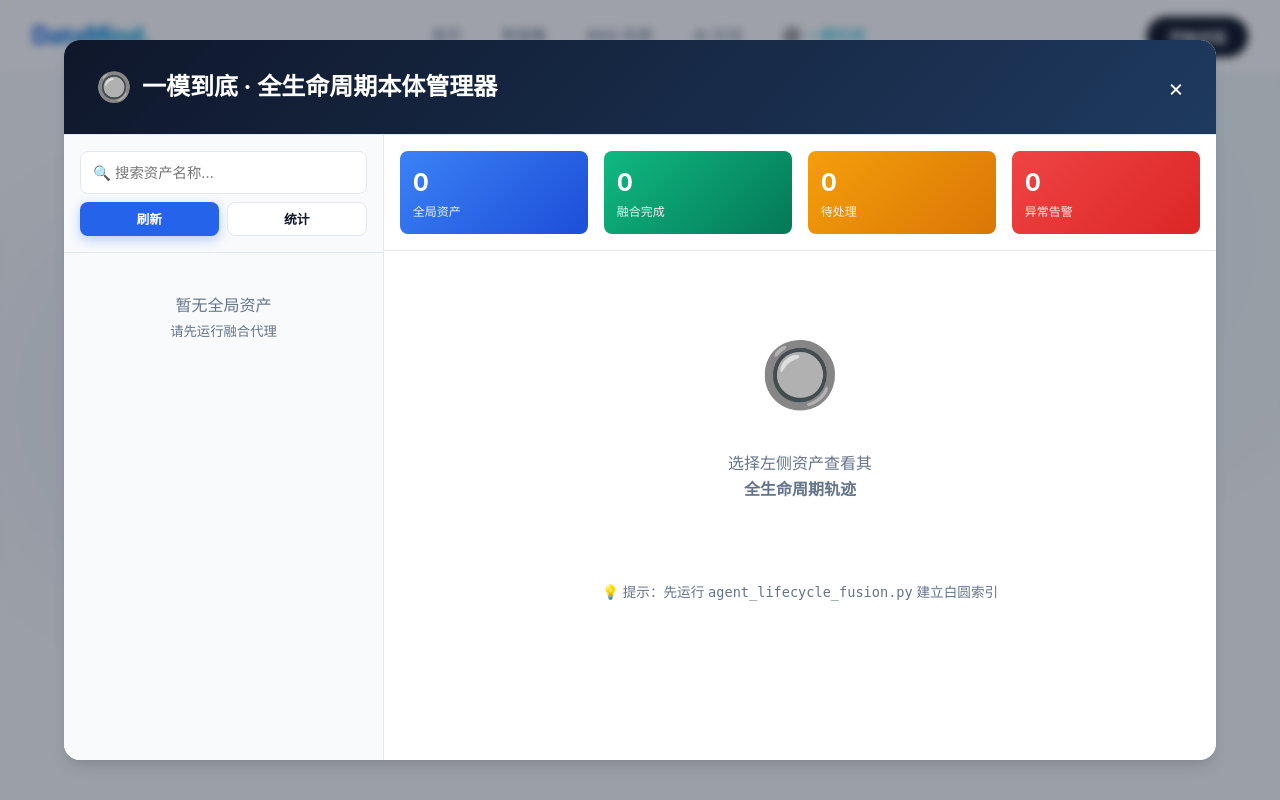
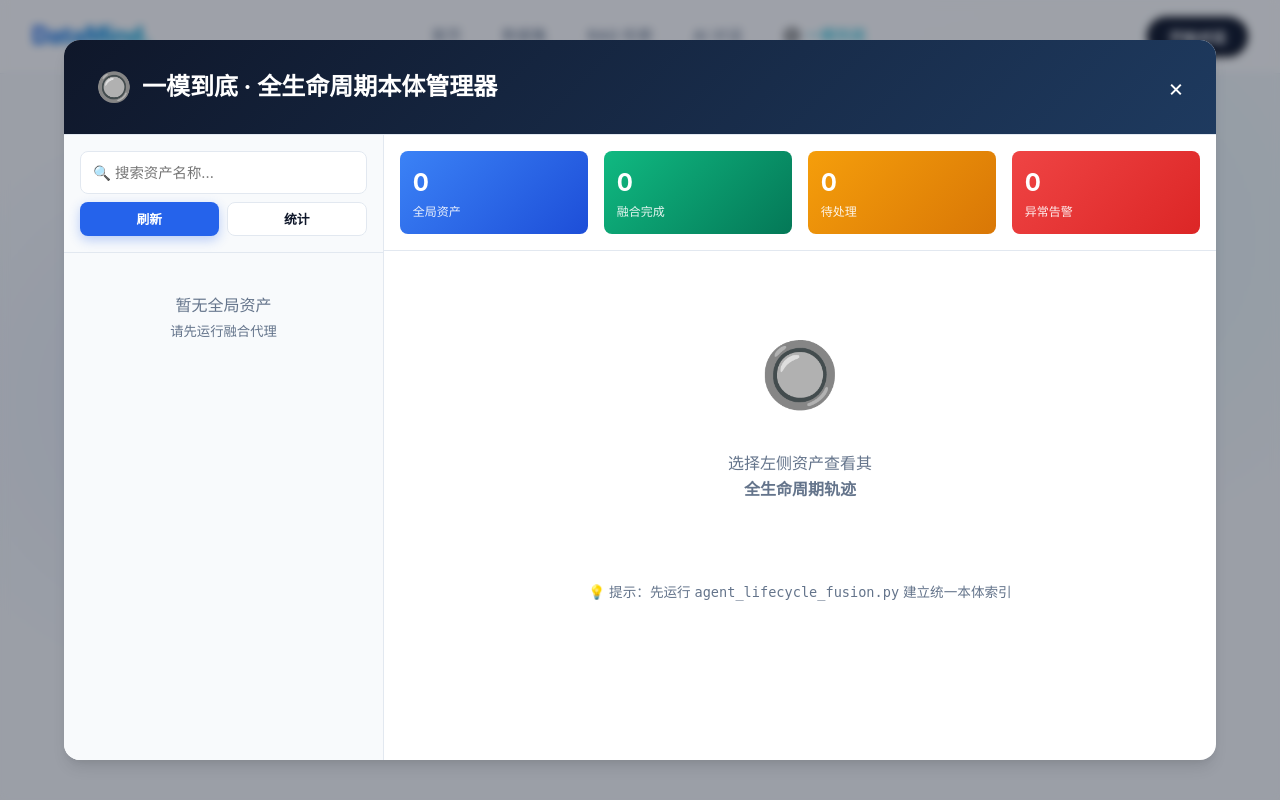
Before and after one commit to qqyjx/YIMO, a Flask app: template webapp/templates/10.0.html in a window 1280 px wide, after a click on "🔘 一模到底". Run offline with Flask 3, Linux system fonts and the light colour scheme; the template is opened without the code that fills it, so the values that code supplies are empty.

Commit message:
refactor: 将'白圆'概念重命名为'统一本体'
统一更新所有文件中的命名：
- 白圆 → 统一本体
- White Circle → Unified Ontology

涉及文件：
- README.md (20处)
- webapp/templates/10.0.html (7处)
- webapp/templates/lifecycle_manager.html (1处)
- scripts/agent_lifecycle_fusion.py (1处)
- mysql-local/bootstrap.sql (1处)

```diff
--- a/mysql-local/bootstrap.sql
+++ b/mysql-local/bootstrap.sql
@@ -43,7 +43,7 @@ INSERT IGNORE INTO `lifecycle_stages` (`code`, `name_cn`, `name_en`, `ord_index`
     ('Finance', '财务', 'Finance', 5, '财务阶段：资产入账、折旧、处置');
 
 -- ============================================================================
--- 全局资产索引表 - "白圆"(White Circle) 实现
+-- 全局资产索引表 - "统一本体"(Unified Ontology) 实现
 -- 这是"一模到底"的核心：每个物理资产只有一个全局唯一标识
 -- ============================================================================
 
--- a/scripts/agent_lifecycle_fusion.py
+++ b/scripts/agent_lifecycle_fusion.py
@@ -5,7 +5,7 @@ agent_lifecycle_fusion.py - 智能本体融合代理
 ===============================================
 
 基于LLM的实体融合代理，自动发现跨生命周期阶段的同一物理资产。
-实现"白圆"(White Circle)概念：将不同阶段的数据关联到同一个全局资产标识。
+实现"统一本体"(Unified Ontology)概念：将不同阶段的数据关联到同一个全局资产标识。
 
 核心功能:
 1. 语义指纹生成：为实体生成语义向量，用于相似度计算
--- a/webapp/templates/10.0.html
+++ b/webapp/templates/10.0.html
@@ -523,7 +523,7 @@
                     </div>
                 </div>
 
-                <!-- 右侧：白圆可视化 -->
+                <!-- 右侧：统一本体可视化 -->
                 <div style="flex:1; display:flex; flex-direction:column; overflow:hidden;">
                     <!-- 统计卡片 -->
                     <div id="lifecycle_stats" style="padding:1rem; border-bottom:1px solid var(--border); display:flex; gap:1rem; flex-wrap:wrap; background:white;">
@@ -545,7 +545,7 @@
                         </div>
                     </div>
 
-                    <!-- 白圆可视化区域 -->
+                    <!-- 统一本体可视化区域 -->
                     <div id="lifecycle_viz" style="flex:1; overflow:auto; padding:1.5rem; display:flex; justify-content:center; align-items:flex-start;">
                         <div id="white_circle_container" style="text-align:center;">
                             <p style="color:var(--text-muted); padding:3rem;">
@@ -553,7 +553,7 @@
                                 选择左侧资产查看其<br><strong>全生命周期轨迹</strong>
                             </p>
                             <p style="color:var(--text-muted); font-size:0.85rem; margin-top:2rem;">
-                                💡 提示：先运行 <code>agent_lifecycle_fusion.py</code> 建立白圆索引
+                                💡 提示：先运行 <code>agent_lifecycle_fusion.py</code> 建立统一本体索引
                             </p>
                         </div>
                     </div>
@@ -674,7 +674,7 @@
 
         async function loadAssetGraph(globalUid) {
             const vizEl = document.getElementById('white_circle_container');
-            vizEl.innerHTML = '<p style="padding:2rem; color:var(--text-muted);">加载白圆数据...</p>';
+            vizEl.innerHTML = '<p style="padding:2rem; color:var(--text-muted);">加载统一本体数据...</p>';
 
             try {
                 const resp = await fetch(`/api/lifecycle/graph/${globalUid}`);
@@ -703,10 +703,10 @@
                 operation: '#8b5cf6', finance: '#ef4444'
             };
 
-            // 构建白圆可视化
+            // 构建统一本体可视化
             let html = `
                 <div style="position:relative; width:600px; height:500px;">
-                    <!-- 中心白圆 -->
+                    <!-- 中心统一本体 -->
                     <div style="position:absolute; left:50%; top:50%; transform:translate(-50%,-50%);
                                 width:200px; height:200px; border-radius:50%; background:white;
                                 box-shadow:0 0 40px rgba(0,0,0,0.15), 0 0 80px rgba(59,130,246,0.2);
@@ -727,7 +727,7 @@
                     <!-- 轨道卫星 -->
             `;
 
-            // 5个阶段卫星围绕白圆
+            // 5个阶段卫星围绕统一本体
             const radius = 200;
             stages.forEach((stage, i) => {
                 const angle = (i * 72 - 90) * Math.PI / 180; // 从顶部开始，每72度一个
--- a/webapp/templates/lifecycle_manager.html
+++ b/webapp/templates/lifecycle_manager.html
@@ -567,7 +567,7 @@
                     <div class="icon">⚪</div>
                     <p>从左侧选择一个资产</p>
                     <p style="font-size: 0.85rem; margin-top: 0.5rem;">
-                        白圆代表统一的物理资产实体<br>
+                        统一本体代表统一的物理资产实体<br>
                         轨道卫星代表各生命周期阶段的数据
                     </p>
                 </div>
```
Also changed, not shown: README.md.
